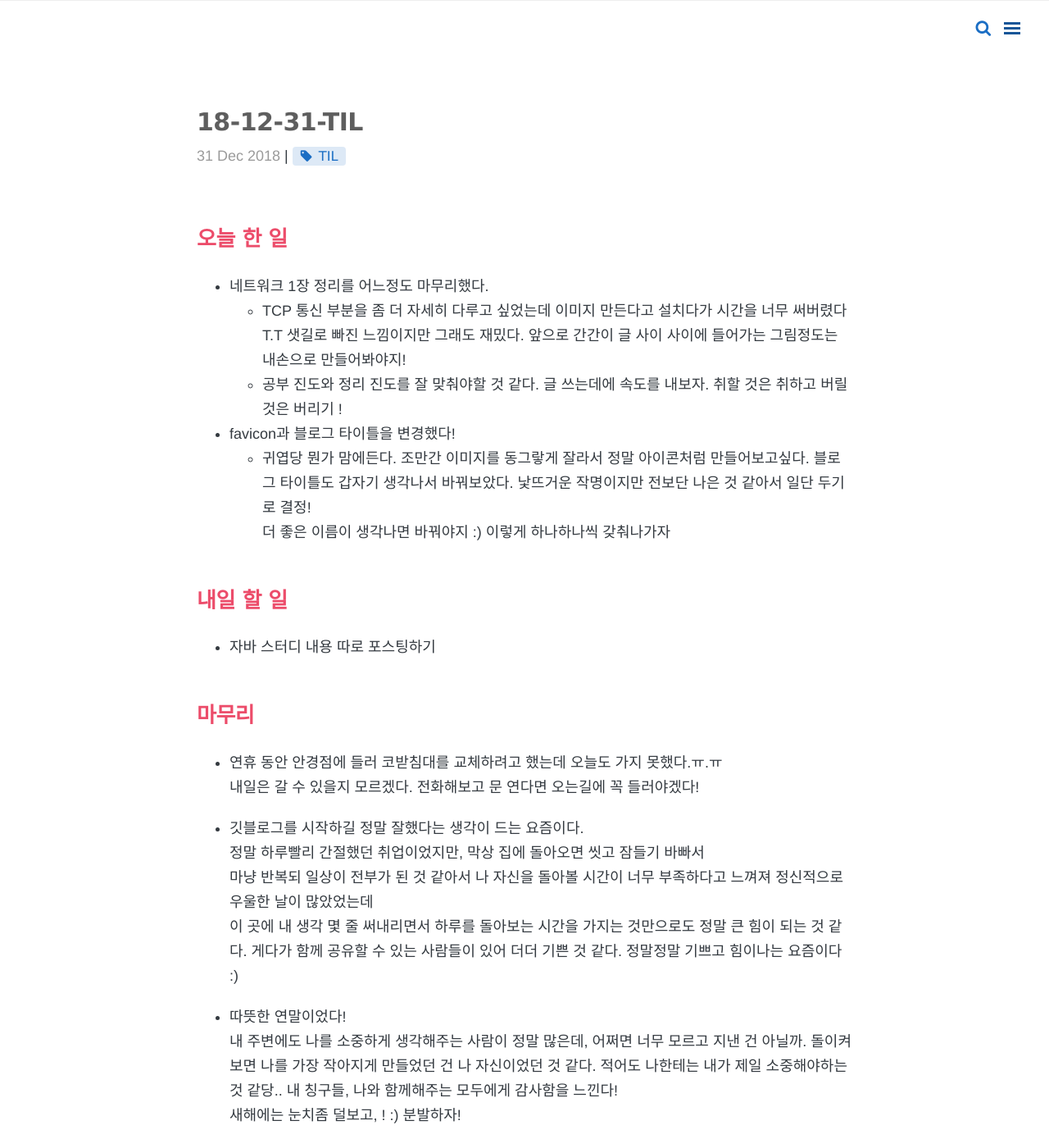
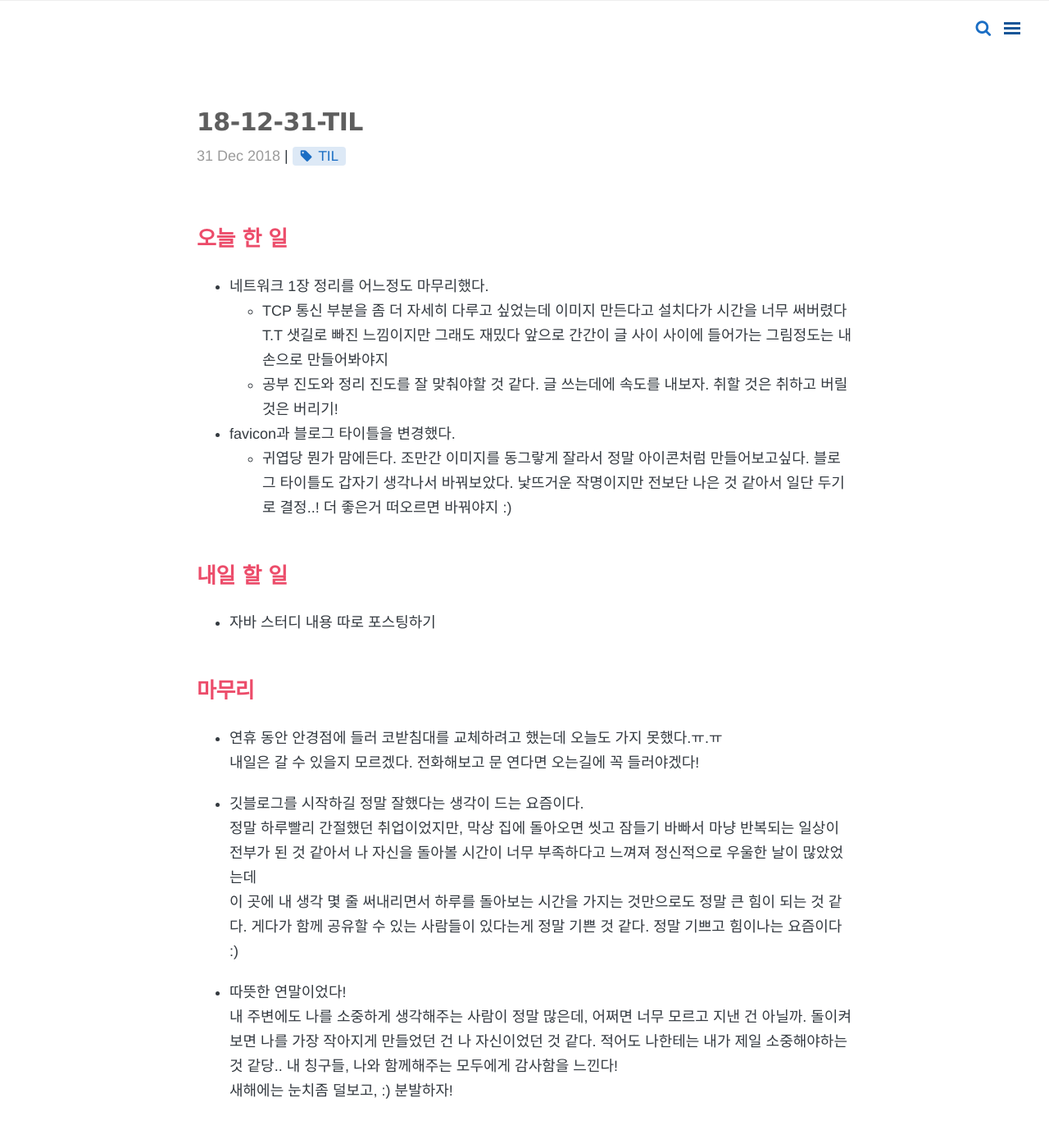
Before and after one commit to diniyo804/diniyo804.github.io, a Jekyll site: the page built from _posts/TIL (Today I Learned)/2018-12-31-TIL.md, in a window 1280 px wide and 1400 px high. Shown: the whole window at 82% size. Built offline with Jekyll 4.4.1, drawn with Linux system fonts in a browser that asks for light colours; nearby versions of some CDN libraries; comment, search, counter and statistics services are not loaded.

Commit message:
Update 2018-12-31-TIL.md

```diff
--- a/_posts/TIL (Today I Learned)/2018-12-31-TIL.md
+++ b/_posts/TIL (Today I Learned)/2018-12-31-TIL.md
@@ -10,14 +10,13 @@ comments: true
 ## 오늘 한 일
 - 네트워크 1장 정리를 어느정도 마무리했다.
     - TCP 통신 부분을 좀 더 자세히 다루고 싶었는데 이미지 만든다고 설치다가 시간을 너무 써버렸다T.T
-    샛길로 빠진 느낌이지만 그래도 재밌다. 앞으로 간간이 글 사이 사이에 들어가는 그림정도는 내손으로 만들어봐야지!
-    - 공부 진도와 정리 진도를 잘 맞춰야할 것 같다. 글 쓰는데에 속도를 내보자. 취할 것은 취하고 버릴 것은 버리기 !
+    샛길로 빠진 느낌이지만 그래도 재밌다 앞으로 간간이 글 사이 사이에 들어가는 그림정도는 내손으로 만들어봐야지
+    - 공부 진도와 정리 진도를 잘 맞춰야할 것 같다. 글 쓰는데에 속도를 내보자. 취할 것은 취하고 버릴 것은 버리기!
 
-- favicon과 블로그 타이틀을 변경했다!
+- favicon과 블로그 타이틀을 변경했다.
     - 귀엽당 뭔가 맘에든다. 조만간 이미지를 동그랗게 잘라서 정말 아이콘처럼 만들어보고싶다.
-    블로그 타이틀도 갑자기 생각나서 바꿔보았다. 낯뜨거운 작명이지만 전보단 나은 것 같아서 일단 두기로 결정!
-    더 좋은 이름이 생각나면 바꿔야지 :) 이렇게 하나하나씩 갖춰나가자
-
+    블로그 타이틀도 갑자기 생각나서 바꿔보았다. 낯뜨거운 작명이지만 전보단 나은 것 같아서 일단 두기로 결정..!
+    더 좋은거 떠오르면 바꿔야지 :)
 
 ## 내일 할 일
 - 자바 스터디 내용 따로 포스팅하기
@@ -28,14 +27,13 @@ comments: true
 내일은 갈 수 있을지 모르겠다. 전화해보고 문 연다면 오는길에 꼭 들러야겠다!
 
 - 깃블로그를 시작하길 정말 잘했다는 생각이 드는 요즘이다.
-    정말 하루빨리 간절했던 취업이었지만, 막상 집에 돌아오면 씻고 잠들기 바빠서
-    마냥 반복되 일상이 전부가 된 것 같아서
-    나 자신을 돌아볼 시간이 너무 부족하다고 느껴져 정신적으로 우울한 날이 많았었는데
-    이 곳에 내 생각 몇 줄 써내리면서 하루를 돌아보는 시간을 가지는 것만으로도 정말 큰 힘이 되는 것 같다.
-    게다가 함께 공유할 수 있는 사람들이 있어 더더 기쁜 것 같다. 정말정말 기쁘고 힘이나는 요즘이다 :)
+정말 하루빨리 간절했던 취업이었지만, 막상 집에 돌아오면 씻고 잠들기 바빠서 마냥 반복되는 일상이 전부가 된 것 같아서
+나 자신을 돌아볼 시간이 너무 부족하다고 느껴져 정신적으로 우울한 날이 많았었는데
+이 곳에 내 생각 몇 줄 써내리면서 하루를 돌아보는 시간을 가지는 것만으로도 정말 큰 힘이 되는 것 같다.
+게다가 함께 공유할 수 있는 사람들이 있다는게 정말 기쁜 것 같다. 정말 기쁘고 힘이나는 요즘이다 :)
 
 - 따뜻한 연말이었다!
-    내 주변에도 나를 소중하게 생각해주는 사람이 정말 많은데, 어쩌면 너무 모르고 지낸 건 아닐까.
-    돌이켜보면 나를 가장 작아지게 만들었던 건 나 자신이었던 것 같다.
-    적어도 나한테는 내가 제일 소중해야하는 것 같당.. 내 칭구들, 나와 함께해주는 모두에게 감사함을 느낀다!
-    새해에는 눈치좀 덜보고, ! :) 분발하자!
+내 주변에도 나를 소중하게 생각해주는 사람이 정말 많은데, 어쩌면 너무 모르고 지낸 건 아닐까.
+돌이켜보면 나를 가장 작아지게 만들었던 건 나 자신이었던 것 같다.
+적어도 나한테는 내가 제일 소중해야하는 것 같당.. 내 칭구들, 나와 함께해주는 모두에게 감사함을 느낀다!
+새해에는 눈치좀 덜보고, :) 분발하자!
```
